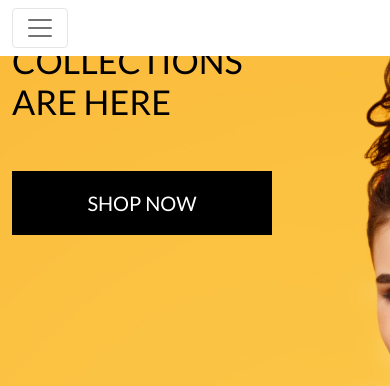
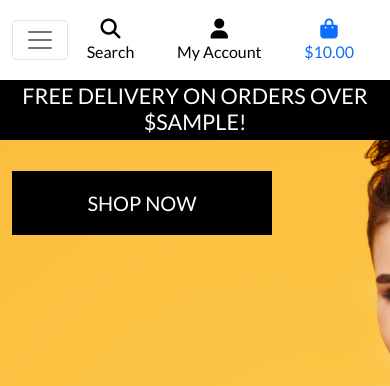
Before and after one commit to KWSNick/boutique_ado_v1, a Django app: template home/templates/home/index.html in a window 390 px wide. Shown: the top 386 px of the page. Run offline with Django 3.2, Linux system fonts and the light colour scheme; the template is opened without the code that fills it: most values are stand-ins (such as "Sample title", 1, 10 or a date in 2020); some libraries are stand-ins or nearby versions.

Commit message:
Added mobile header and main navbar.

```diff
--- a/home/templates/home/index.html
+++ b/home/templates/home/index.html
@@ -10,7 +10,7 @@
 {% endblock %}
 
 {% block content %}
-<div class="container">
+<div class="container h-100">
     <div class="row h-100">
         <div class="col-7 col-md-6 my-auto">
             <h1 class="display-4 logo-font text-black">
--- a/static/css/base.css
+++ b/static/css/base.css
@@ -56,6 +56,10 @@ body {
     border: 1px solid black !important;
 }
 
+.bg-black {
+    background: #000 !important;
+}
+
 /* -------------------------------- Media Queries */
 
 /* Slightly larger container on xl screens */
--- a/templates/base.html
+++ b/templates/base.html
@@ -71,9 +71,9 @@
                             </a>
                             <div class="dropdown-menu border-0" aria-labelledby="user-options">
                                 {% if request.user.is_authenticated %}
-                                {% if request.user.is_superuser %}
-                                <a href="" class="dropdown-item">Product Management</a>
-                                {% endif %}
+                                    {% if request.user.is_superuser %}
+                                    <a href="" class="dropdown-item">Product Management</a>
+                                    {% endif %}
                                 <a href="" class="dropdown-item">My Profile</a>
                                 <a href="{% url 'account_logout' %}" class="dropdown-item">Logout</a>
                                 {% else %}
@@ -109,6 +109,11 @@
                     {% include 'includes/main-nav.html' %}
                 </nav>
             </div>
+            <div id="delivery-banner" class="row text-center">
+                <div class="col bg-black text-white">
+                    <h4 class="logo-font my-1">Free delivery on orders over ${{ free_shipping_threshold }}!</h4>
+                </div>
+            </div>
         </header>
         {% if messages %}
         <div class="message-container"></div>
--- /dev/null
+++ b/templates/includes/main-nav.html
@@ -0,0 +1,47 @@
+<div class="collapse navbar-collapse" id="main-nav">
+    <ul class="navbar-nav w-auto mx-auto">
+        <li class="nav-item dropdown">
+            <a class="logo-font font-weight-bold nav-link text-black mr-5" href="#" id="all-products-link" data-toggle="dropdown" aria-haspopup="true" aria-expanded="false">
+                All Products
+            </a>
+            <div class="dropdown-menu border-0" aria-labelledby="all-products-link">
+                <a href="" class="dropdown-item">By Price</a>
+                <a href="" class="dropdown-item ">By Rating</a>
+                <a href="" class="dropdown-item ">By Category</a>
+                <a href="" class="dropdown-item">All Products</a>
+            </div>
+        </li>
+        <li class="nav-item dropdown">
+            <a class="logo-font font-weight-bold nav-link text-black mr-5" href="#" id="clothing-link" data-toggle="dropdown" aria-haspopup="true" aria-expanded="false">
+                Clothing
+            </a>
+            <div class="dropdown-menu border-0" aria-labelledby="clothing-link">
+                <a href="" class="dropdown-item">Activewear &amp; Essentials</a>
+                <a href="" class="dropdown-item">Jeans</a>
+                <a href="" class="dropdown-item">Shirts</a>
+                <a href="" class="dropdown-item">All Clothing</a>
+            </div>
+        </li>
+        <li class="nav-item dropdown">
+            <a class="logo-font font-weight-bold nav-link text-black mr-5" href="#" id="homeware-link" data-toggle="dropdown" aria-haspopup="true" aria-expanded="false">
+                Homeware
+            </a>
+            <div class="dropdown-menu border-0" aria-labelledby="homeware-link">
+                <a href="" class="dropdown-item">Bed &amp; Bath</a>
+                <a href="" class="dropdown-item">Kitchen &amp; Dining</a>
+                <a href="" class="dropdown-item">All Homeware</a>
+            </div>
+        </li>
+        <li class="nav-item dropdown">
+            <a class="logo-font font-weight-bold nav-link text-black" href="#" id="specials-link" data-toggle="dropdown" aria-haspopup="true" aria-expanded="false">
+                Special Offers
+            </a>
+            <div class="dropdown-menu border-0" aria-labelledby="specials-link">
+                <a href="" class="dropdown-item">New Arrivals</a>
+                <a href="" class="dropdown-item">Deals</a>
+                <a href="" class="dropdown-item">Clearance</a>
+                <a href="" class="dropdown-item">All Specials</a>
+            </div>
+        </li>
+    </ul>
+</div>
--- /dev/null
+++ b/templates/includes/mobile-top-header.html
@@ -0,0 +1,56 @@
+<li class="list-inline-item">
+    <a class="text-black nav-link d-block d-lg-none" href="#" id="mobile-search" data-toggle="dropdown" aria-haspopup="true" aria-expanded="false">
+        <div class="text-center">
+            <div><i class="fas fa-search fa-lg"></i></div>
+            <p class="my-0">Search</p>
+        </div>
+    </a>
+    <div class="dropdown-menu border-0 w-100 p-3 rounded-0 my-0" aria-labelledby="mobile-search">
+        <form class="form" method="GET" action="">
+            <div class="input-group w-100">
+                <input class="form-control border border-black rounded-0" type="text" name="q" placeholder="Search our site">
+                <div class="input-group-append">
+                    <button class="form-control form-control btn btn-black border border-black rounded-0" type="submit">
+                        <span class="icon">
+                            <i class="fas fa-search"></i>
+                        </span>
+                    </button>
+                </div>
+            </div>
+        </form>
+    </div>
+</li>
+<li class="list-inline-item dropdown">
+    <a class="text-black nav-link d-block d-lg-none" href="#" id="user-options" data-toggle="dropdown" aria-haspopup="true" aria-expanded="false">
+        <div class="text-center">
+            <div><i class="fas fa-user fa-lg"></i></div>
+            <p class="my-0">My Account</p>
+        </div>
+    </a>
+    <div class="dropdown-menu border-0" aria-labelledby="user-options">
+        {% if request.user.is_authenticated %}
+            {% if request.user.is_superuser %}
+                <a href="{% url 'account_logout' %}" class="dropdown-item">Product Management</a>
+            {% endif %}
+            <a href="" class="dropdown-item">My Profile</a>
+            <a href="{% url 'account_logout' %}" class="dropdown-item">Logout</a>
+        {% else %}
+            <a href="{% url 'account_signup' %}" class="dropdown-item">Register</a>
+            <a href="{% url 'account_login' %}" class="dropdown-item">Login</a>
+        {% endif %}
+    </div>
+</li>
+<li class="list-inline-item">
+    <a class="{% if grand_total %}text-primary font-weight-bold{% else %}text-black{% endif %} nav-link d-block d-lg-none" href="">
+        <div class="text-center">
+            <div><i class="fas fa-shopping-bag fa-lg"></i></div>
+            <p class="my-0">
+                {% if grand_total %}
+                    ${{ grand_total|floatformat:2 }}
+                {% else %}
+                    $0.00
+                {% endif %}
+            </p>
+        </div>
+    </a>
+</li>
```
